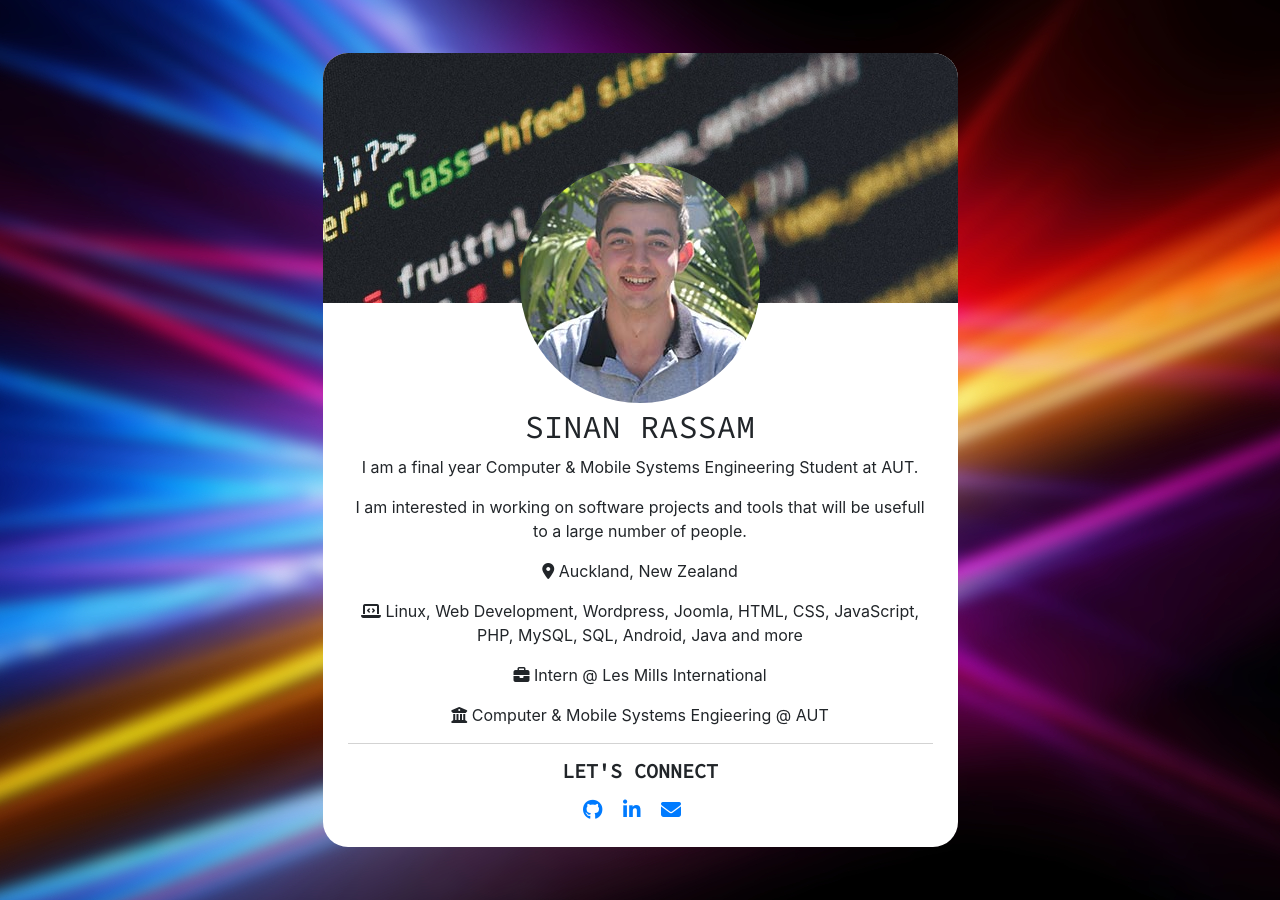
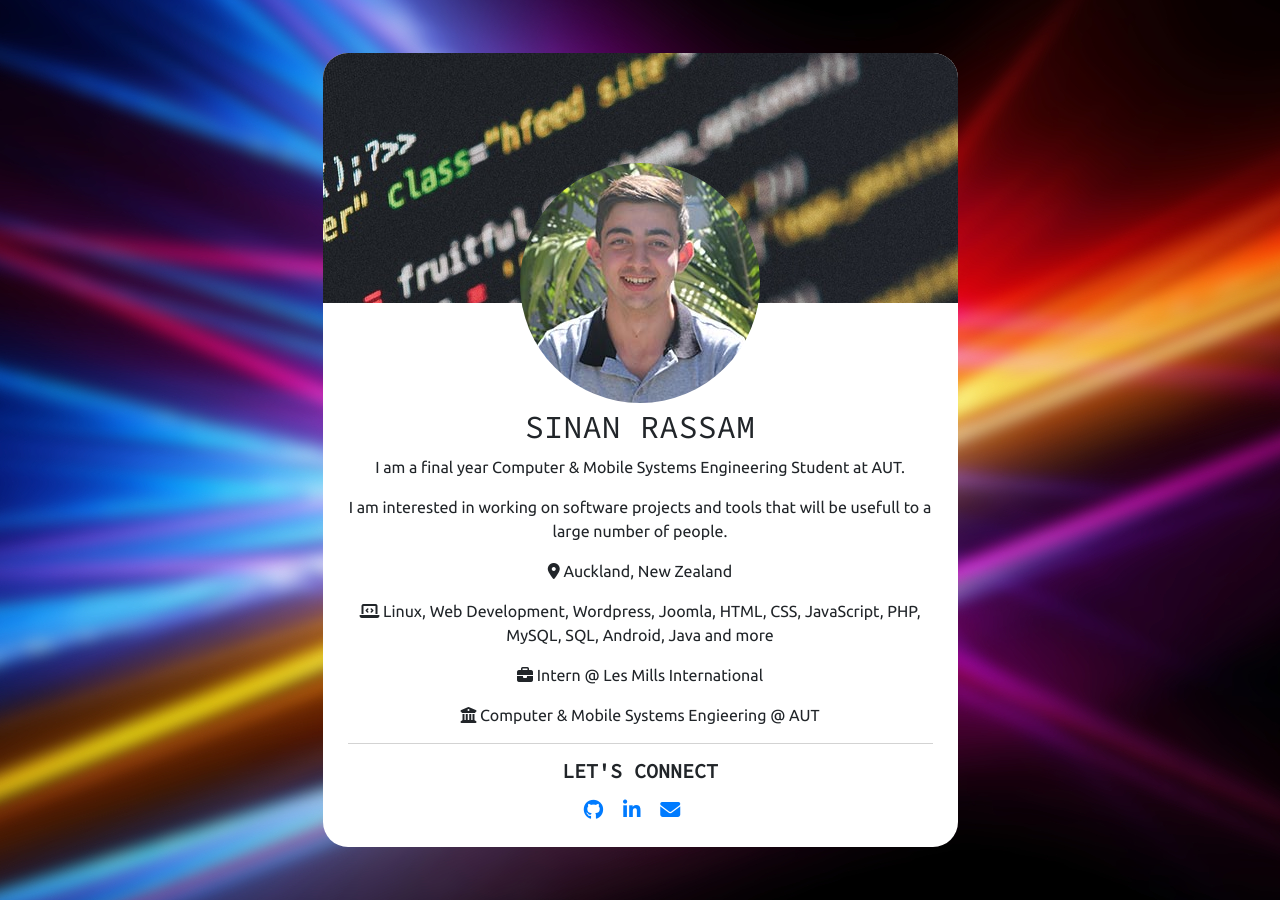
Before and after one commit to sinanrassam/sinanrassam.github.io, a Jekyll site: the page built from index.md, in a window 1280 px wide. Built offline with Jekyll 4.4.1, drawn with Linux system fonts in a browser that asks for light colours; nearby versions of some CDN libraries.

Commit message:
Added new fonts and improved style

```diff
--- a/_layouts/default.html
+++ b/_layouts/default.html
@@ -46,7 +46,7 @@
                         <div class="card-inner">
                             <button class="btn btn-secondary rounded special-link"><i class="fas fa-undo"></i>
                                 Back</button>
-                            <h5 class="text-center">Let us get in touch!</h5>
+                            <h5 class="contact-header">Let's get in touch!</h5>
 
                             <form action="https://formspree.io/{{ site.formspree_key }}" method="POST">
                                 <div class="form-group">
--- a/_sass/main.scss
+++ b/_sass/main.scss
@@ -1,5 +1,9 @@
 $transform-angle: 180deg;
 $card-border-radius: 25px;
+
+$default-font: sans-serif;
+$special-font: 'Source Code Pro', monospace, $default-font;
+$font: 'Ubuntu', sans-serif, $default-font;
 
 @keyframes fadein {
     from {
@@ -25,6 +29,7 @@ html {
 }
 
 body {
+    font-family: $font;
     background-color: grey;
     animation: fadein 1.3s;
     animation: slideup 0.5s;
@@ -79,7 +84,7 @@ body {
 }
 
 .profile-name {
-    font-family: 'Source Code Pro', monospace;
+    font-family: $special-font;
     text-transform: uppercase;
 }
 
@@ -89,7 +94,7 @@ body {
 }
 
 .profile-links h5 {
-    font-family: 'Source Code Pro', monospace;
+    font-family: $special-font;
     text-transform: uppercase;
     font-weight: bold;
     margin-bottom: 15px;
@@ -102,3 +107,9 @@ body {
 .social-link:hover {
     text-decoration: none;
 }
+
+.contact-header {
+    font-family: $special-font;
+    text-align: center;
+    font-weight: bold;
+}
--- a/assets/css/style.scss
+++ b/assets/css/style.scss
@@ -1,5 +1,6 @@
 ---
 ---
 // Fonts
-@import url('https://fonts.googleapis.com/css2?family=Source+Code+Pro&display=swap');
+@import url('https://fonts.googleapis.com/css2?family=Source+Code+Pro&family=Ubuntu&display=swap');
+// main
 @import "main";
```
